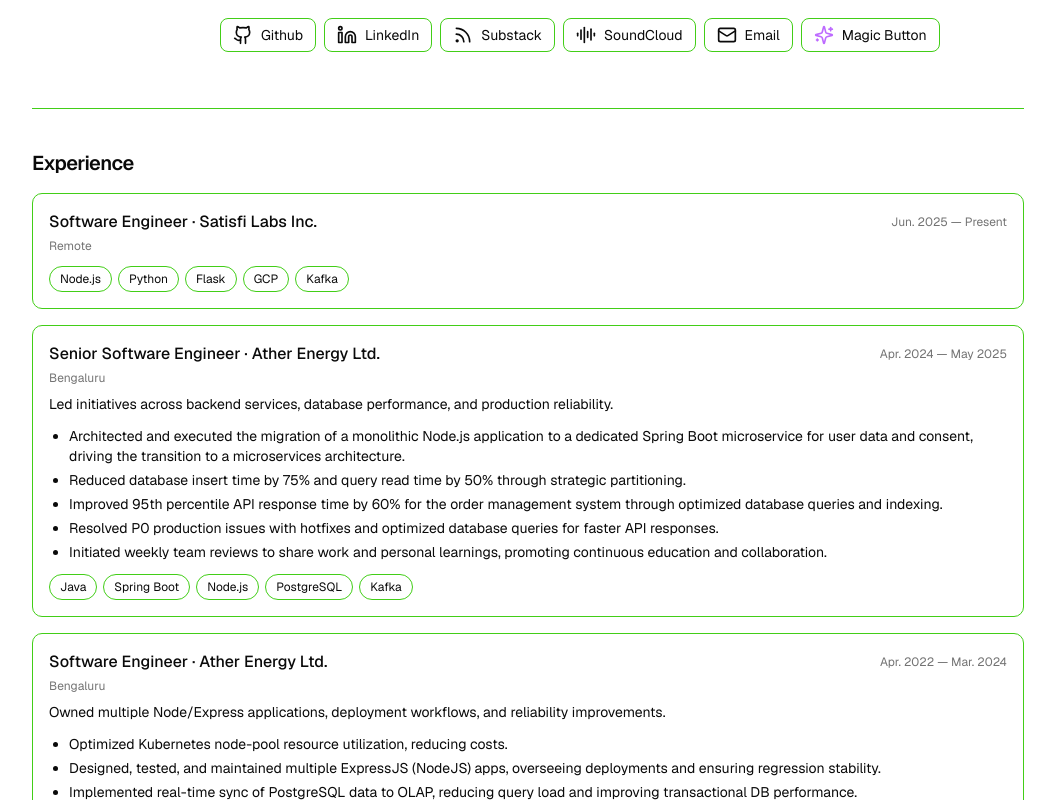
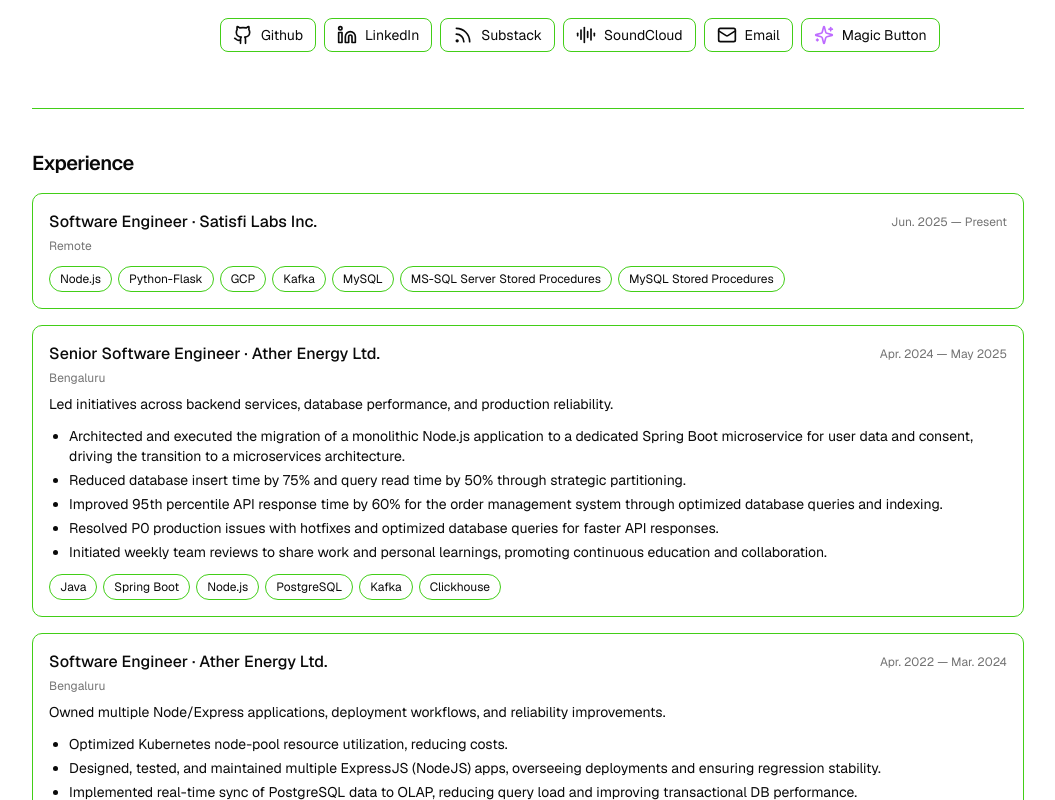
Before and after one commit to Anirudh-MV/anirudh-mv.github.io, a Next.js app: page / in a window 1280 px wide. Shown: the part 387-1187 px from the top of the page, without its empty margins (112-1167 px from the left). Built offline with nearby package versions, Linux system fonts and the light colour scheme.

Commit message:
Revise tech stack in resume for accuracy
Updated technology stack to include new technologies and remove outdated ones.

```diff
--- a/data/resume.ts
+++ b/data/resume.ts
@@ -59,7 +59,7 @@ export const resume = {
       description: "",
       highlights: [
       ],
-      tech: ["Node.js", "Python", "Flask", "GCP", "Kafka"],
+      tech: ["Node.js", "Python-Flask", "GCP", "Kafka", "MySQL", "MS-SQL Server Stored Procedures", "MySQL Stored Procedures"],
     },
     {
       company: "Ather Energy Ltd.",
@@ -74,7 +74,7 @@ export const resume = {
         "Resolved P0 production issues with hotfixes and optimized database queries for faster API responses.",
         "Initiated weekly team reviews to share work and personal learnings, promoting continuous education and collaboration.",
       ],
-      tech: ["Java", "Spring Boot", "Node.js", "PostgreSQL", "Kafka"],
+      tech: ["Java", "Spring Boot", "Node.js", "PostgreSQL", "Kafka", "Clickhouse"],
     },
     {
       company: "Ather Energy Ltd.",
```
